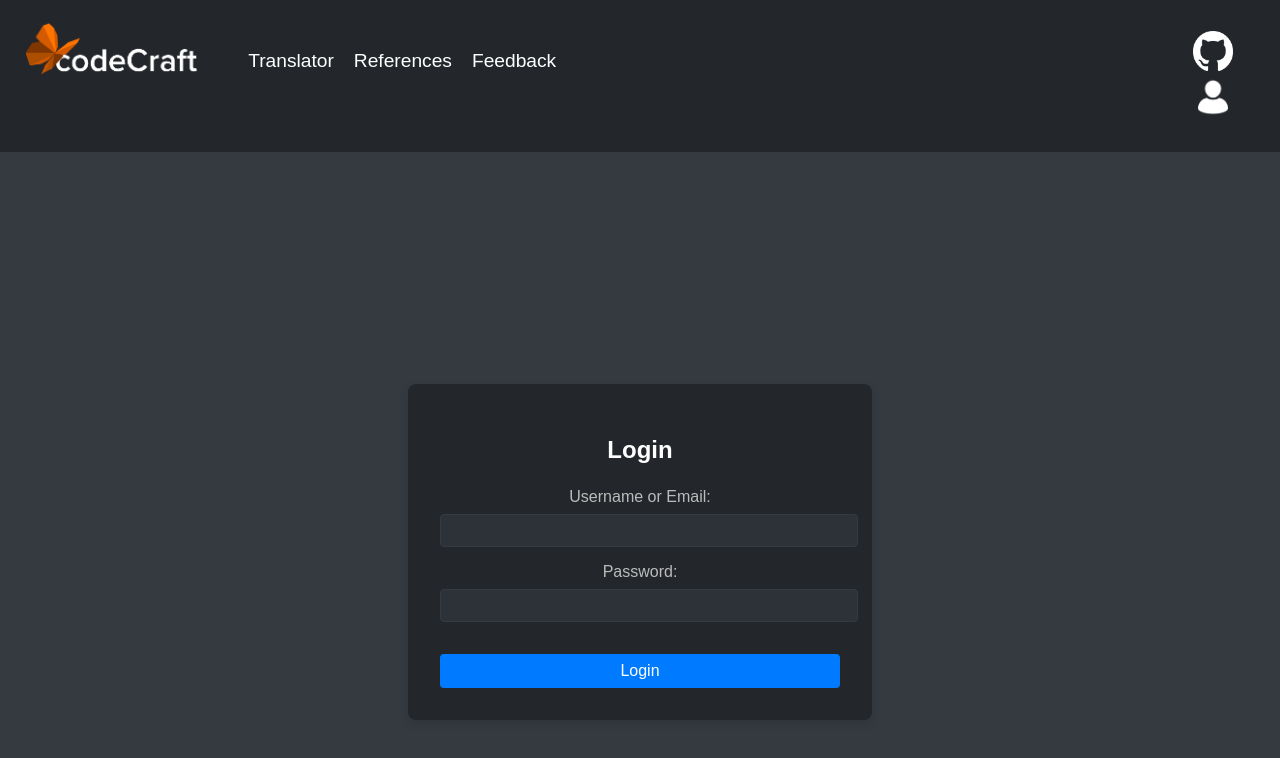
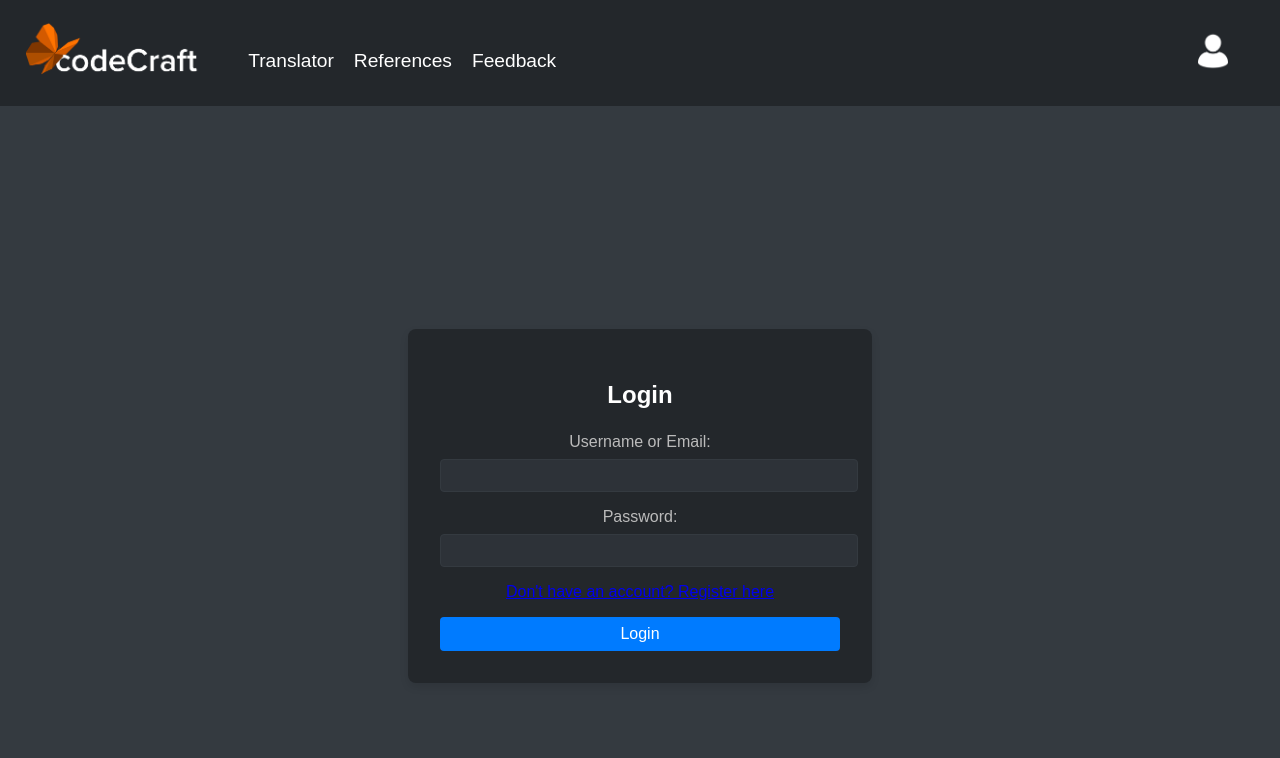
Before and after one commit to TheGoofy-Goobers/CS490_project, a React (Create React App) app in the folder frontend/: page /login in a window 1280 px wide. Shown: the top 758 px of the page. Built offline with nearby package versions, Linux system fonts and the light colour scheme.

Commit message:
logoff button functionality

```diff
--- a/frontend/src/components/LoginPage/LoginPage.jsx
+++ b/frontend/src/components/LoginPage/LoginPage.jsx
@@ -22,6 +22,13 @@ const LoginPage = () => {
     login()
     console.log('Login credentials:', credentials);
   };
+
+  const handleLogout = (e) => {
+    e.preventDefault();
+    // Handle logout logic here
+    logout();
+    console.log('User logged out');
+};
 
   // TODO: handle login response and redirection on front end
   var res
@@ -54,6 +61,11 @@ const LoginPage = () => {
     })
   }
 
+
+  const logout = () => {
+    sessionStorage.clear();
+  }
+
   return (
     <div className="login-page-container">
       <div className="login-form-box">
@@ -79,10 +91,21 @@ const LoginPage = () => {
               className="login-form-control"
             />
           </div>
+          <a href='/register'>
+            Don't have an account? Register here
+          </a>
           <div className="login-button-container">
             <button type="submit" className="login-form-button">Login</button>
           </div>
         </form>
+        {sessionStorage.getItem("isLoggedIn") &&
+        <form onSubmit={handleLogout}>
+            <div className="login-button-container">
+              <button type="submit" className="login-form-button">Logout</button>
+            </div>
+          </form>}
+
+
       </div>
     </div>
   );
--- a/frontend/src/components/navbar/NavBar.jsx
+++ b/frontend/src/components/navbar/NavBar.jsx
@@ -26,12 +26,13 @@ const NavBar = () => {
           </ul>
         </div>
         <div className='nav-bar-log-in'>
-          <Link to={'/register'}>
+          {/* <Link to={'/register'}>
           <img src={github} height={40} alt="GitHub"/>
-          </Link>
+          </Link> */}
           <Link to={'/login'}>
           <img src={profile} height={40} alt="Profile"/>
           </Link>
+
         </div>
       </div>
     </div>
```
